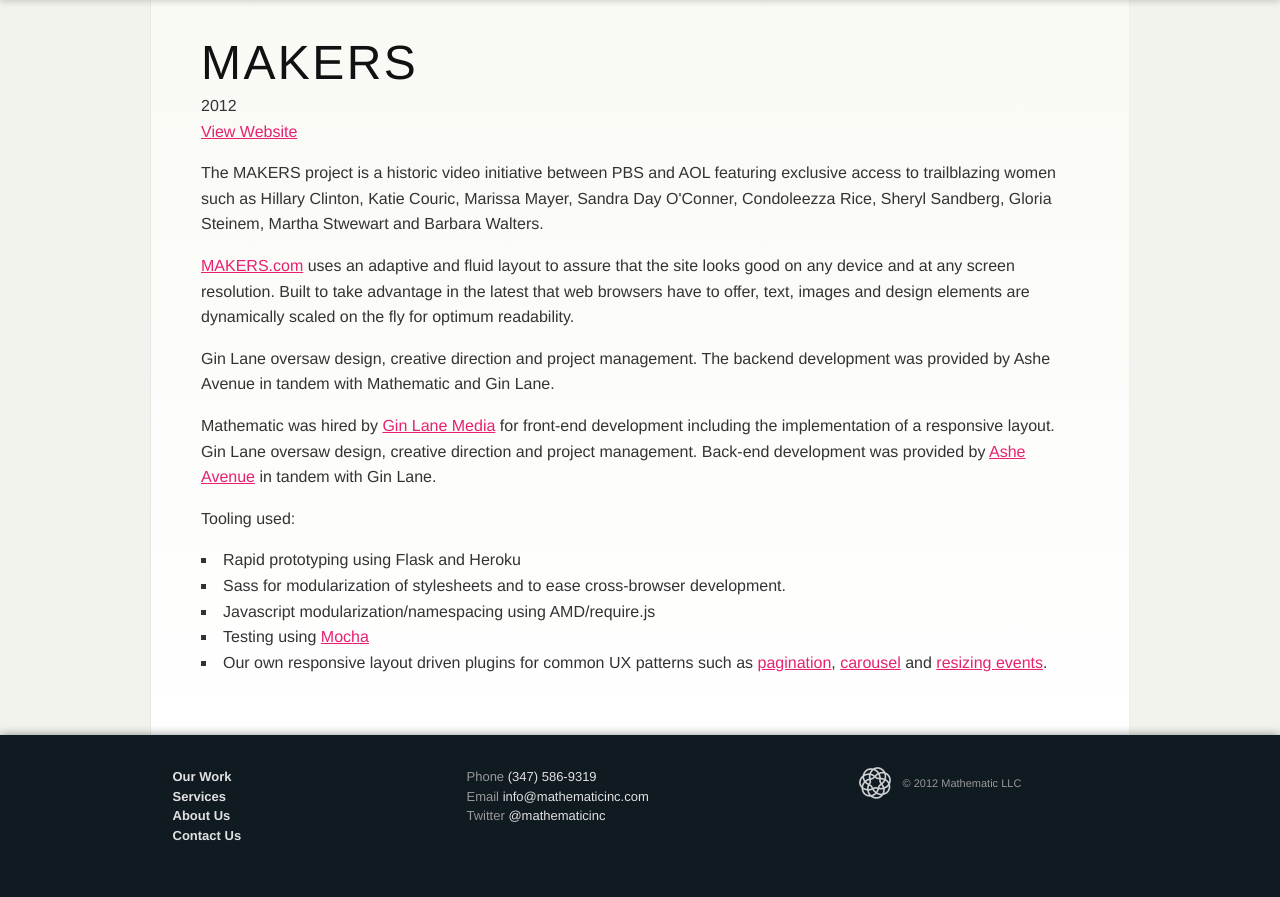
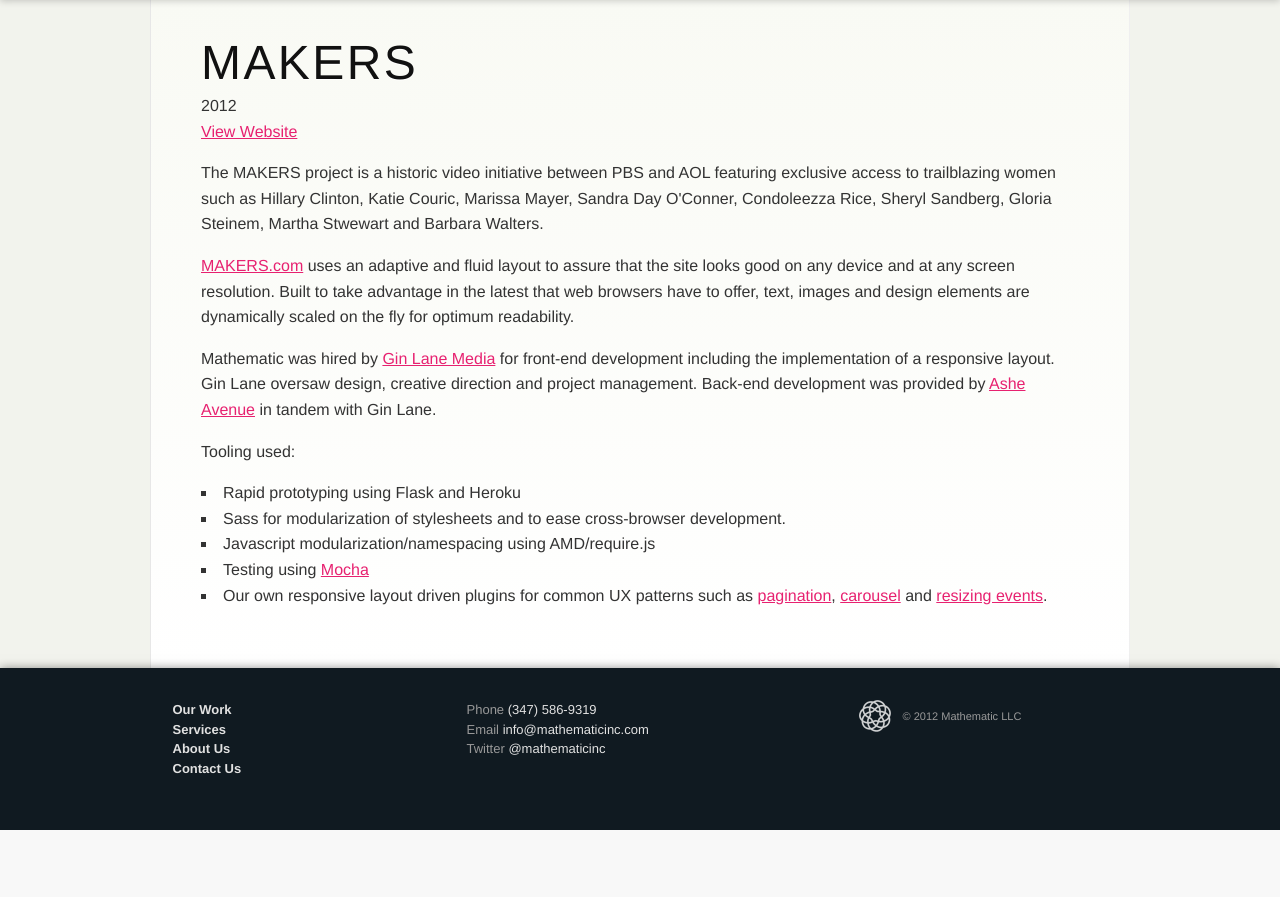
Before and after one commit to rquigley/mathematic_site, a Flask app: page /work/aol-makers/ in a window 1280 px wide. Shown: the part 207-1104 px from the top of the page. After the commit the page ends 1037 px from the top, so only its background shows below. Run offline with Flask 2, Linux system fonts and the light colour scheme.

Commit message:
misc copy/title

```diff
--- a/website/templates/services.html
+++ b/website/templates/services.html
@@ -44,7 +44,7 @@
                 <div class="group features">
                     <div class="col col1">
                         <h4>Our preferred back-end technologies</h4>
-                        <p>We're not at all riveted to these, but given our druthers, we prefer to use some of the following</p>
+                        <p>We're not at all attached to these, but given our druthers, we prefer to use some of the following</p>
                     </div>
 
                     <div class="col col2">
--- a/website/templates/work/base.html
+++ b/website/templates/work/base.html
@@ -5,7 +5,7 @@
 {% endif %}
 
 
-{% block title %}Our Work - {% block project_page_title %}{% endblock %} - {% endblock %}
+{% block title %}Our Work - {{ project_page_title }} - {% endblock %}
 
 {% block body_class %}b_work{% endblock%}
 
--- a/website/templates/work/makers.html
+++ b/website/templates/work/makers.html
@@ -10,9 +10,7 @@
 
 <p><a href="http://www.MAKERS.com">MAKERS.com</a> uses an adaptive and fluid layout to assure that the site looks good on any device and at any screen resolution. Built to take advantage in the latest that web browsers have to offer, text, images and design elements are dynamically scaled on the fly for optimum readability.</p>
 
-<p>Gin Lane oversaw design, creative direction and project management. The backend development was provided by Ashe Avenue in tandem with Mathematic and Gin Lane.</p>
-
-<p>Mathematic was hired by <a href="http://www.ginlanemedia.com">Gin Lane Media</a> for front-end development including the implementation of a responsive layout. Gin Lane oversaw design, creative direction and project management. Back-end development was provided by <a href="http://www.asheavenue.com">Ashe Avenue</a> in tandem with Gin Lane.</p>
+<p>Mathematic was hired by <a href="http://www.ginlanemedia.com" target="_blank">Gin Lane Media</a> for front-end development including the implementation of a responsive layout. Gin Lane oversaw design, creative direction and project management. Back-end development was provided by <a href="http://www.asheavenue.com" target="_blank">Ashe Avenue</a> in tandem with Gin Lane.</p>
 
 <p>Tooling used:</p>
 
```
Also changed, not shown: website/templates/about.html (+4 -4 lines).
